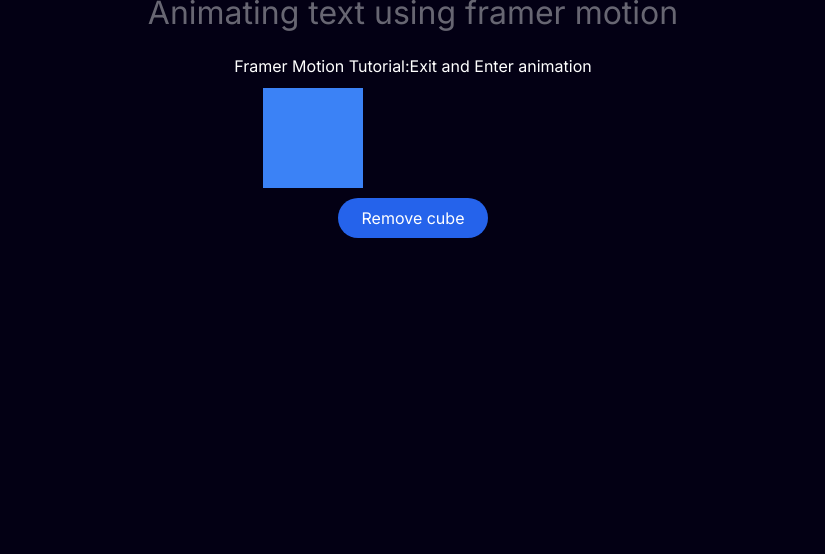
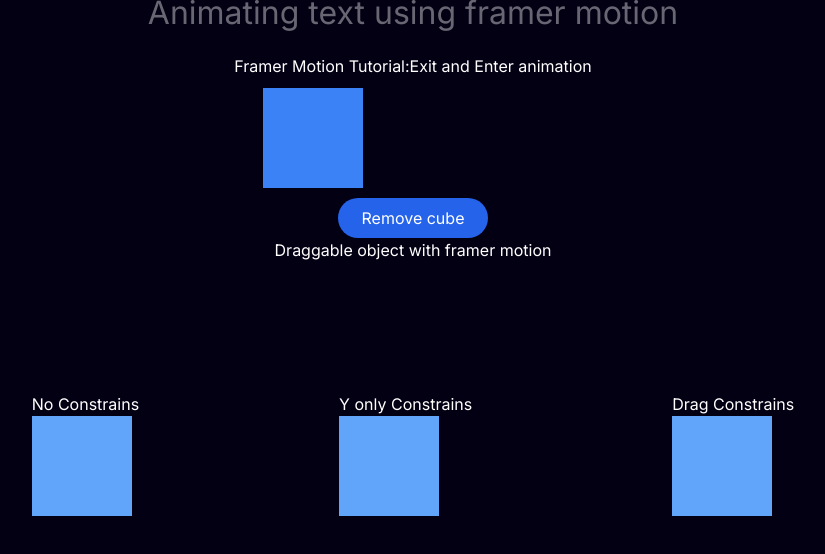
Before and after one commit to muthuri-dev/nextjs-frame-motion, a Next.js app: page / in a window 1280 px wide. Shown: the top 554 px of the page, without its empty margins (227-1052 px from the left). Built offline with nearby package versions, Linux system fonts and the light colour scheme.

Commit message:
Draggable animation

```diff
--- a/app/page.tsx
+++ b/app/page.tsx
@@ -3,12 +3,14 @@
 import {motion} from 'framer-motion';
 import Textt from "@/components/Textt";
 import EnterExit from "@/components/EnterExit";
+import Draggable from "@/components/Draggable";
 
 export default function Home() {
     return (
         <main>
             <Textt/>
             <EnterExit/>
+            <Draggable/>
         </main>
     );
 }
--- /dev/null
+++ b/components/Draggable.tsx
@@ -0,0 +1,25 @@
+"use client";
+import React from 'react'
+import {motion, AnimatePresence} from 'framer-motion';
+
+export default function Draggable() {
+    return (
+        <div className="flex flex-col gap-[10px] items-center">
+            <h1 className="text-center text-white ">Draggable object with framer motion</h1>
+            <div className="flex flex-row gap-[200px] items-center justify-center mt-[120px]">
+                <div>
+                    <p className="text-white">No Constrains</p>
+                    <motion.div className="w-[100px] h-[100px] bg-blue-400" drag></motion.div>
+                </div>
+                <div>
+                    <p className="text-white">Y only Constrains</p>
+                    <motion.div className="w-[100px] h-[100px] bg-blue-400" drag="y"></motion.div>
+                </div>
+                <div>
+                    <p className="text-white">Drag Constrains</p>
+                    <motion.div className="w-[100px] h-[100px] bg-blue-400 " drag dragConstraints={{left:0, right:100}}></motion.div>
+                </div>
+            </div>
+        </div>
+    );
+}
```
